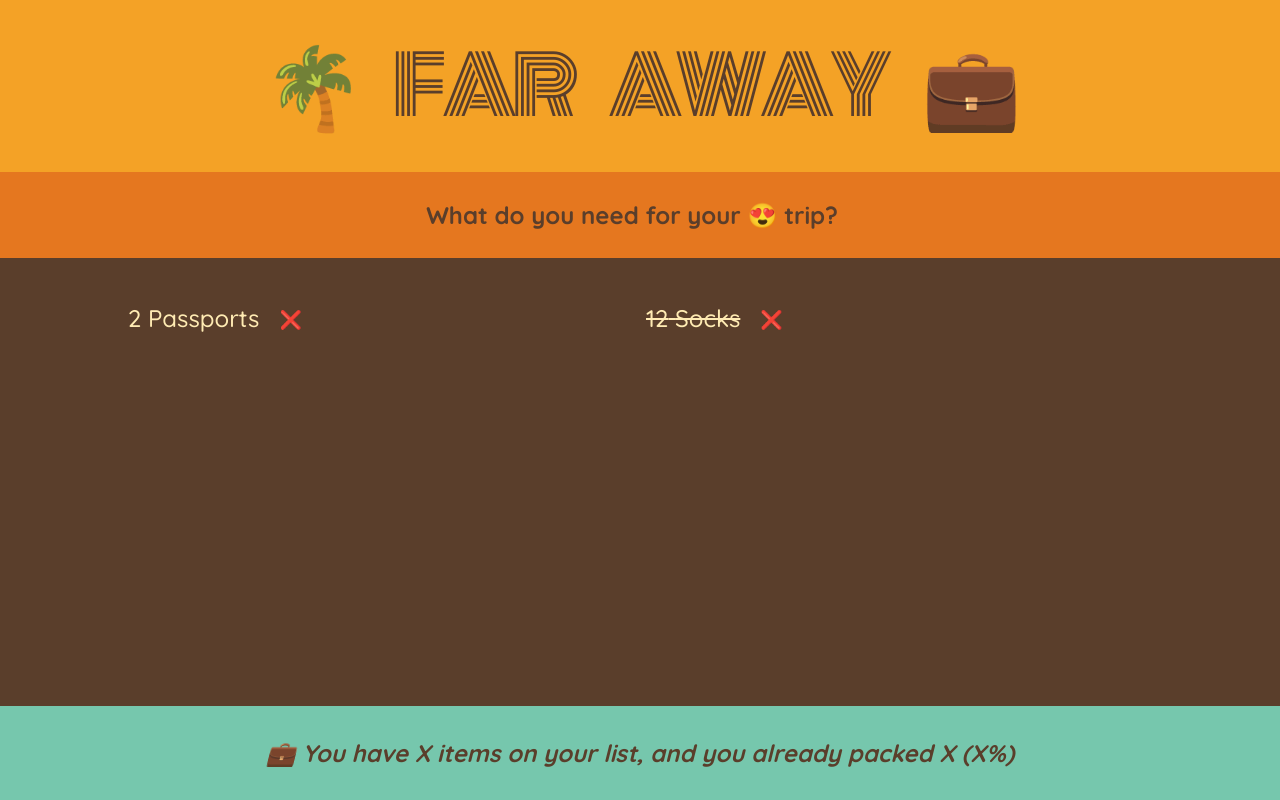
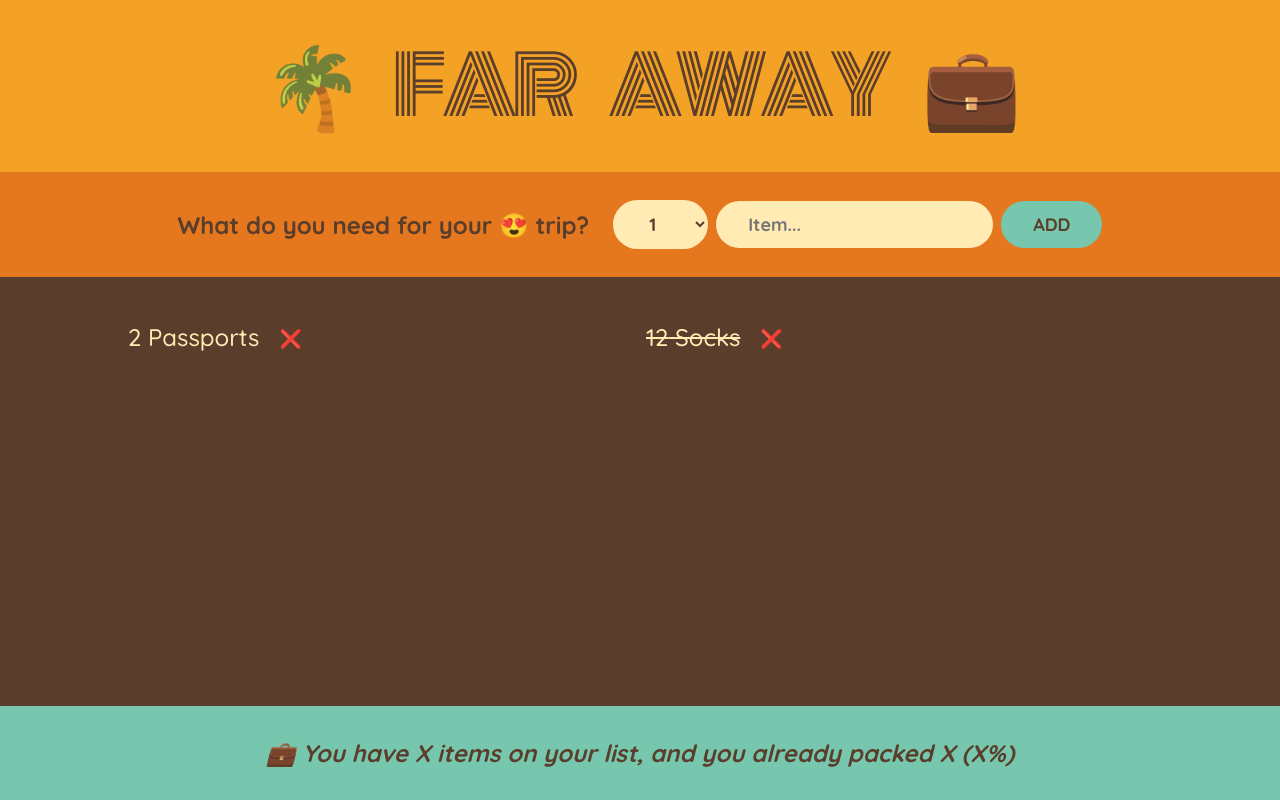
Before and after one commit to BradleyMurrell/travel-list, a React (Create React App) app in the folder travel-list/: page / in a window 1280 px wide. Built offline with nearby package versions, Linux system fonts and the light colour scheme.

Commit message:
Add markup for Form

```diff
--- a/travel-list/src/App.js
+++ b/travel-list/src/App.js
@@ -20,9 +20,16 @@
 
 function Form() {
   return (
-    <div className="add-form">
+    <form className="add-form">
       <h3>What do you need for your 😍 trip?</h3>
-    </div>
+      <select>
+        <option value={1}>1</option>
+        <option value={2}>2</option>
+        <option value={3}>3</option>
+      </select>
+      <input type="text" placeholder="Item..." />
+      <button>Add</button>
+    </form>
   );
 }
 
--- a/travel-list/src/index.css
+++ b/travel-list/src/index.css
@@ -94,7 +94,7 @@
 .list ul {
   list-style: none;
   width: 80%;
-  overflow: scroll;
+  /*overflow: scroll;*/
 
   display: grid;
   grid-template-columns: repeat(auto-fit, minmax(250px, 1fr));
```
